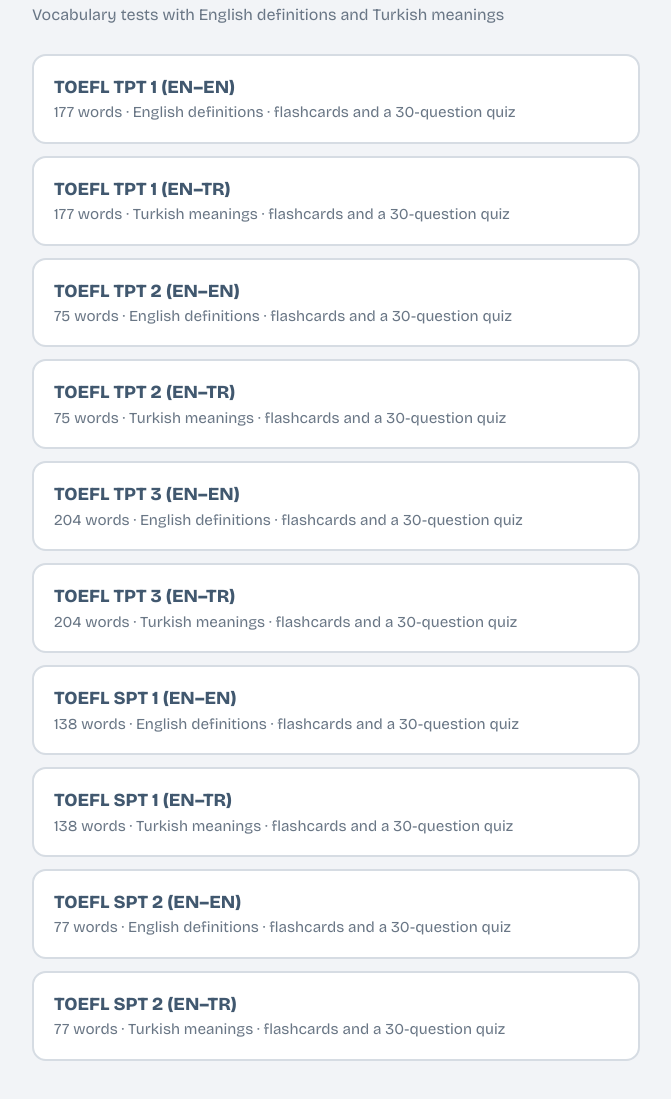
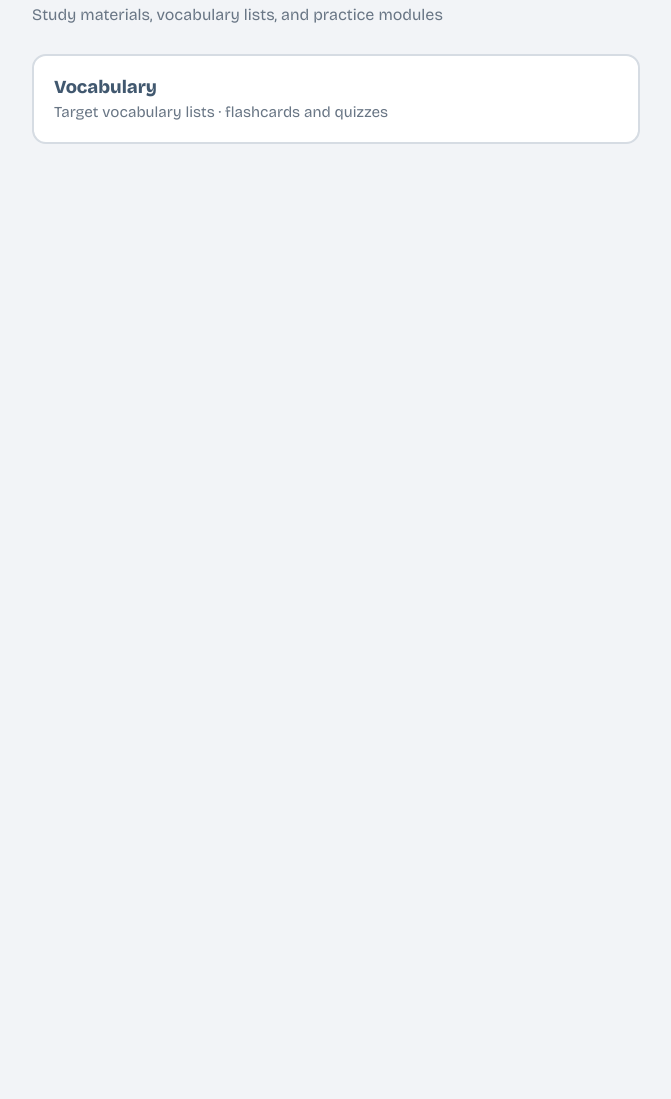
Before and after one commit to memrealtinbas/academicenglish, a plain HTML site: page toefl/index.html in a window 1280 px wide. Shown: the part 123-1222 px from the top of the page, without its empty margins (304-975 px from the left). After the commit the page ends 800 px from the top, so only its background shows below. Drawn offline with nearby package versions, Linux system fonts and the light colour scheme.

Commit message:
Update index.html

```diff
--- a/toefl/index.html
+++ b/toefl/index.html
@@ -28,66 +28,21 @@ h1{font-size:2rem;font-weight:800;margin:0 0 6px}
 <main>
 <a class="back" href="../">‹ Academic English</a>
 <h1>TOEFL</h1>
-<p class="sub">Vocabulary tests with English definitions and Turkish meanings</p>
+<p class="sub">Study materials, vocabulary lists, and practice modules</p>
 
 <div class="list">
 
-<!-- QUIZ LIST START -->
+<!-- SECTION LIST START -->
 
-<a class="item" href="tpt-1/">
-<b>TOEFL TPT 1 (EN–EN)</b>
-<span>177 words · English definitions · flashcards and a 30-question quiz</span>
+<a class="item" href="vocabulary/">
+<b>Vocabulary</b>
+<span>Target vocabulary lists · flashcards and quizzes</span>
 </a>
 
-<a class="item" href="tpt-1-en-tr/">
-<b>TOEFL TPT 1 (EN–TR)</b>
-<span>177 words · Turkish meanings · flashcards and a 30-question quiz</span>
-</a>
-
-<a class="item" href="tpt-2/">
-<b>TOEFL TPT 2 (EN–EN)</b>
-<span>75 words · English definitions · flashcards and a 30-question quiz</span>
-</a>
-
-<a class="item" href="tpt-2-en-tr/">
-<b>TOEFL TPT 2 (EN–TR)</b>
-<span>75 words · Turkish meanings · flashcards and a 30-question quiz</span>
-</a>
-
-<a class="item" href="tpt-3/">
-<b>TOEFL TPT 3 (EN–EN)</b>
-<span>204 words · English definitions · flashcards and a 30-question quiz</span>
-</a>
-
-<a class="item" href="tpt-3-en-tr/">
-<b>TOEFL TPT 3 (EN–TR)</b>
-<span>204 words · Turkish meanings · flashcards and a 30-question quiz</span>
-</a>
-
-<a class="item" href="spt-1/">
-<b>TOEFL SPT 1 (EN–EN)</b>
-<span>138 words · English definitions · flashcards and a 30-question quiz</span>
-</a>
-
-<a class="item" href="spt-1-en-tr/">
-<b>TOEFL SPT 1 (EN–TR)</b>
-<span>138 words · Turkish meanings · flashcards and a 30-question quiz</span>
-</a>
-
-<a class="item" href="spt-2/">
-<b>TOEFL SPT 2 (EN–EN)</b>
-<span>77 words · English definitions · flashcards and a 30-question quiz</span>
-</a>
-
-<a class="item" href="spt-2-en-tr/">
-<b>TOEFL SPT 2 (EN–TR)</b>
-<span>77 words · Turkish meanings · flashcards and a 30-question quiz</span>
-</a>
-
-<!-- TO ADD A NEW QUIZ: copy the 4 lines above (from <a ...> to </a>), paste them
+<!-- TO ADD A NEW SECTION: copy the 4 lines above (from <a ...> to </a>), paste them
      right below this comment, then change the folder name in href="..." and the two texts. -->
 
-<!-- QUIZ LIST END -->
+<!-- SECTION LIST END -->
 
 </div>
 </main>
```
